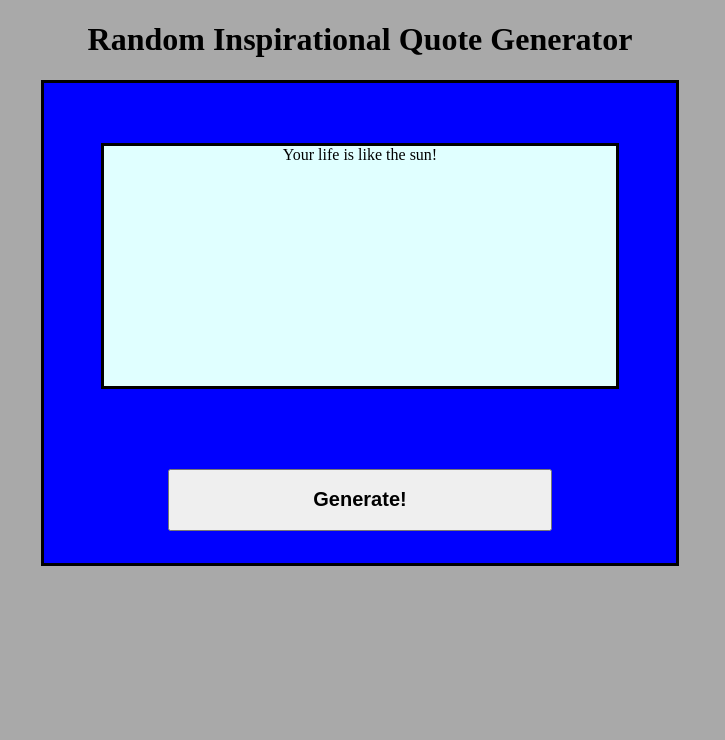
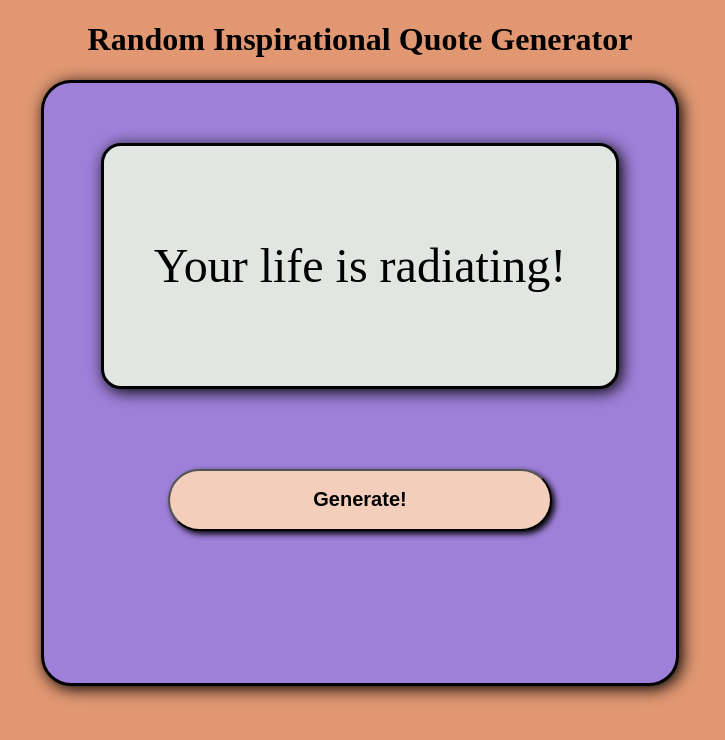
Before and after one commit to adriandelgg/Random-Quote-Generator, a plain HTML site: page index.html in a window 1280 px wide. Both pictures are taken after a click on the button "Generate!". Shown: the whole page, without its empty margins (280-1005 px from the left). Drawn offline with Linux system fonts and the light colour scheme.

Commit message:
Finished & added animation & color

```diff
--- a/index.html
+++ b/index.html
@@ -13,7 +13,7 @@
         <h1>Random Inspirational Quote Generator</h1>
         <div class="container">
             <div class="output">
-                <p>Quote</p>
+                <p>Let's see what you get!😄</p>
             </div>
             <div class="random-button">
                 <button class="button">
--- a/script.js
+++ b/script.js
@@ -3,16 +3,16 @@ const quotes = {
     beginning: [
         'You are ',
         'You strength is ',
-        'Your life is like ',
+        'Your life is ',
         'Your energy is ',
-        'Your looks are '
+        'You look'
     ],
 
     ending: [
-        'a god inside a hawk\'s body!',
-        'the sun!',
+        'like a god/goddess!',
+        'radiating!',
         'magnificent!',
-        'out of his world!',
+        'out of this world!',
         'wonderful!',
         'contagiously positive!',
         'extraordinary!'
@@ -30,8 +30,13 @@ const container = document.querySelector('.container');
 const outputBox = document.querySelector('.output');
 const button = document.querySelector('.button');
 
-button.onclick = function(){
-    outputBox.style.cssText = 'animation: outputBox 2s ease-in';
+button.onclick = function() {
+    outputBox.style.cssText = 'animation: outputBox 2s ease-in; \
+                                font-size: 3rem; \
+                                font-weight: 400';
     outputBox.innerHTML = randomQuote();
-    // outputBox.onanimationEnd = outputBox.style.removeProperty('animation');
+    outputBox.onanimationend = function() {
+        outputBox.style.cssText = 'font-size: 3rem; \
+                                    font-weight: 400';
+    }
 };
--- a/style.css
+++ b/style.css
@@ -5,7 +5,7 @@
 
 body {
     text-align: center;
-    background-color: darkgray;
+    background-color: #e09772;
 }
 
 /* Game */
@@ -17,30 +17,47 @@ body {
 } */
 
 .container {
-    background-color: blue;
+    background-color: #9e80d9;
     border: 3px solid;
+    border-radius: 30px;
     width: 50%;
-    height: 60vh;
+    height: 600px;
     margin: 0 auto;
+    filter: drop-shadow(3px 3px 8px black);
 }
 
 .output {
-    background-color: lightcyan;
+    display: flex;
+    align-items: center;
+    justify-content:center;
+    background-color: #E1E6E2;
     height: 30vh;
     width: 40vw;
     margin: 60px auto 0;
     border: 3px solid;
+    border-radius: 20px;
+    filter: drop-shadow(3px 3px 8px black);
 }
 
 .button {
     margin: 80px auto;
     width: 30vw;
     cursor: pointer;
+    background-color: #F2CEBB;
+    border-radius: 100px;
+    filter: drop-shadow(3px 3px 3px black);
+}
 
+.output p {
+    font-size: 3rem;
+}
+
+.button-click {
+    animation: outputBox 2s ease-in;
 }
 
 @keyframes outputBox {
-    10% {
+    0% {
         opacity: 0
     }
     100% {
```
